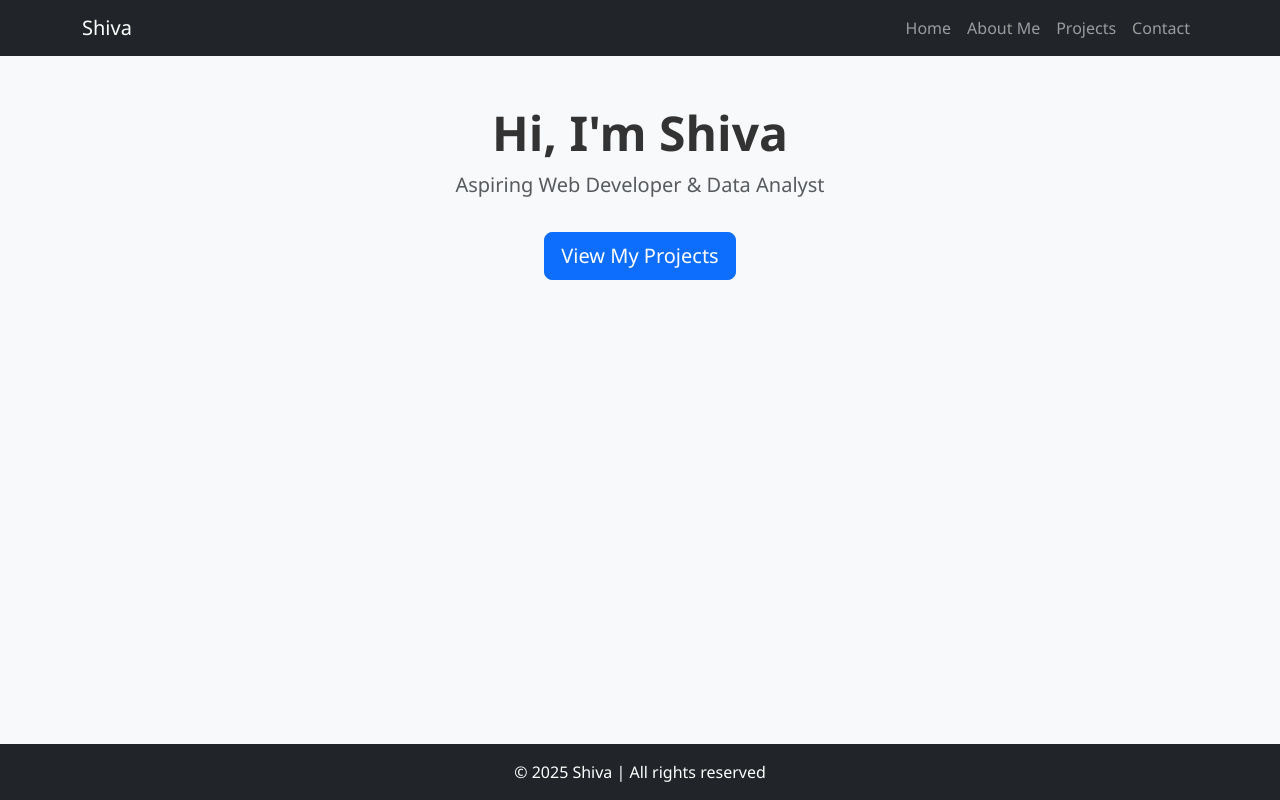
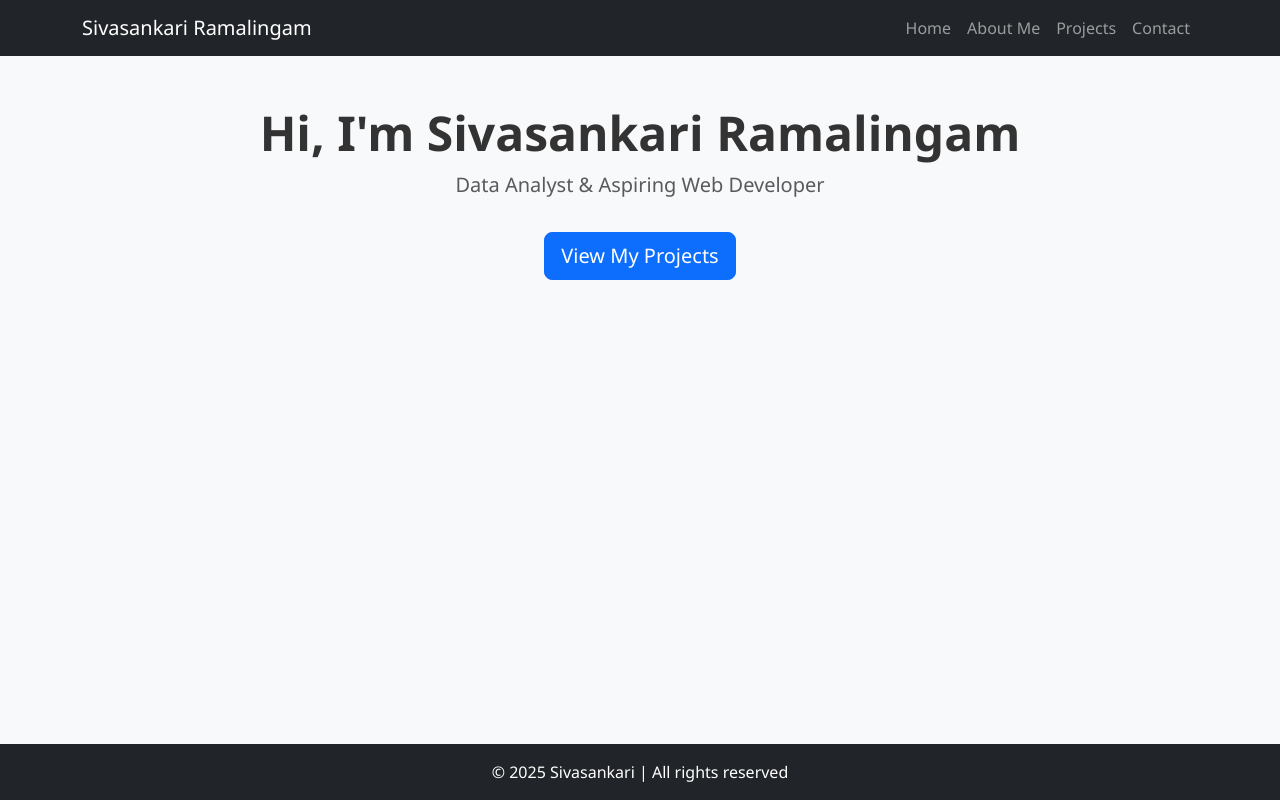
Before and after one commit to Sivasankari-Ramalingam/sivasankari_ramalingam.github.io, a plain HTML site: page index.html in a window 1280 px wide. Drawn offline with nearby package versions, Linux system fonts and the light colour scheme.

Commit message:
Updated index page

```diff
--- a/index.html
+++ b/index.html
@@ -14,7 +14,7 @@
     <header>
       <nav class="navbar navbar-expand-lg navbar-dark bg-dark">
         <div class="container">
-          <a class="navbar-brand" href="index.html">Shiva</a>
+          <a class="navbar-brand" href="index.html">Sivasankari Ramalingam</a>
           <button
             class="navbar-toggler"
             type="button"
@@ -45,8 +45,8 @@
 
     <section class="bg-light py-5 text-center">
       <div class="container">
-        <h2 class="display-5 fw-bold">Hi, I'm Shiva</h2>
-        <p class="lead text-muted">Aspiring Web Developer & Data Analyst</p>
+        <h2 class="display-5 fw-bold">Hi, I'm Sivasankari Ramalingam</h2>
+        <p class="lead text-muted">Data Analyst & Aspiring Web Developer</p>
         <a href="projects.html" class="btn btn-primary btn-lg mt-3"
           >View My Projects</a
         >
@@ -55,7 +55,7 @@
 
     <footer class="bg-dark text-white text-center py-3 mt-auto">
       <div class="container">
-        <p class="mb-0">© 2025 Shiva | All rights reserved</p>
+        <p class="mb-0">© 2025 Sivasankari | All rights reserved</p>
       </div>
     </footer>
 
```
